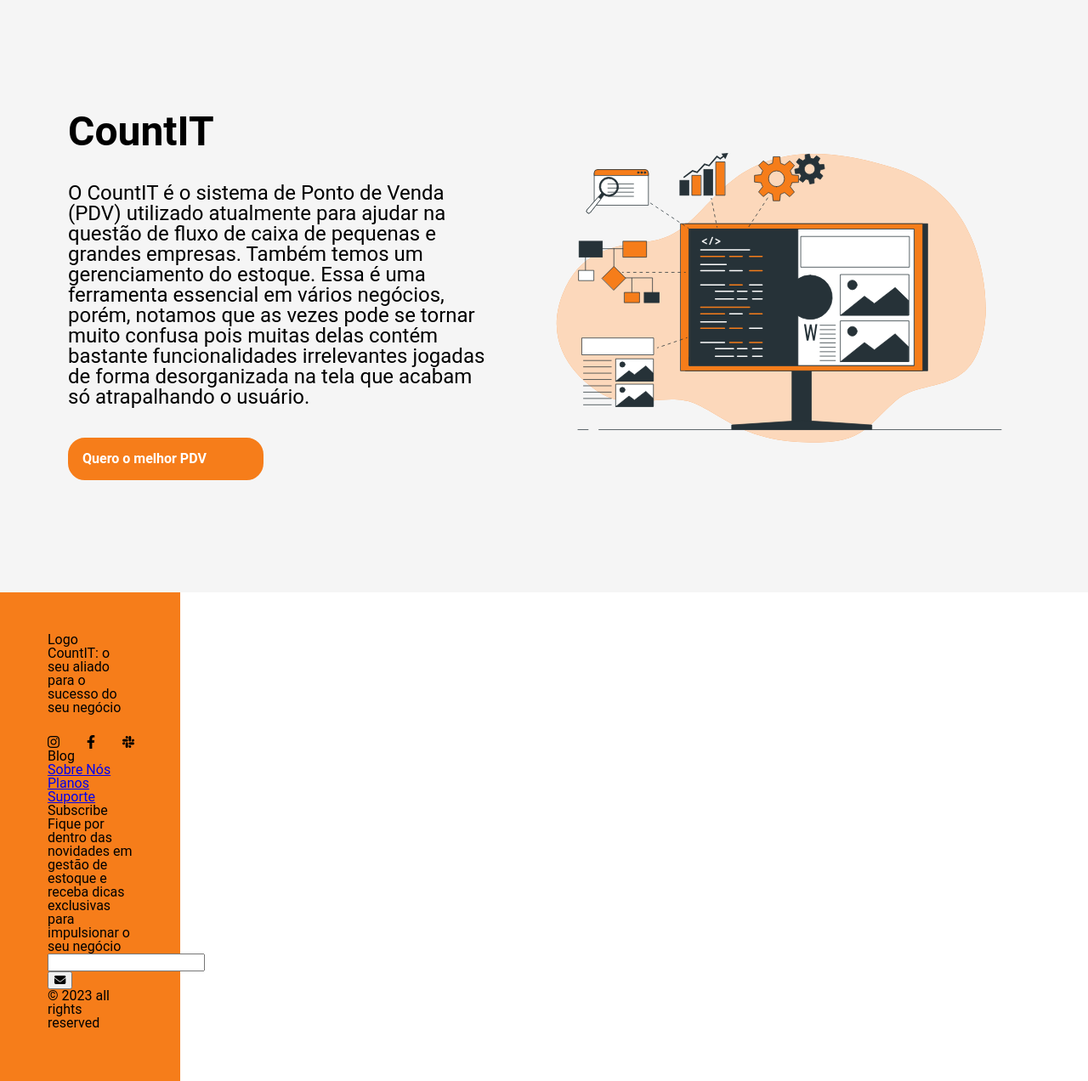
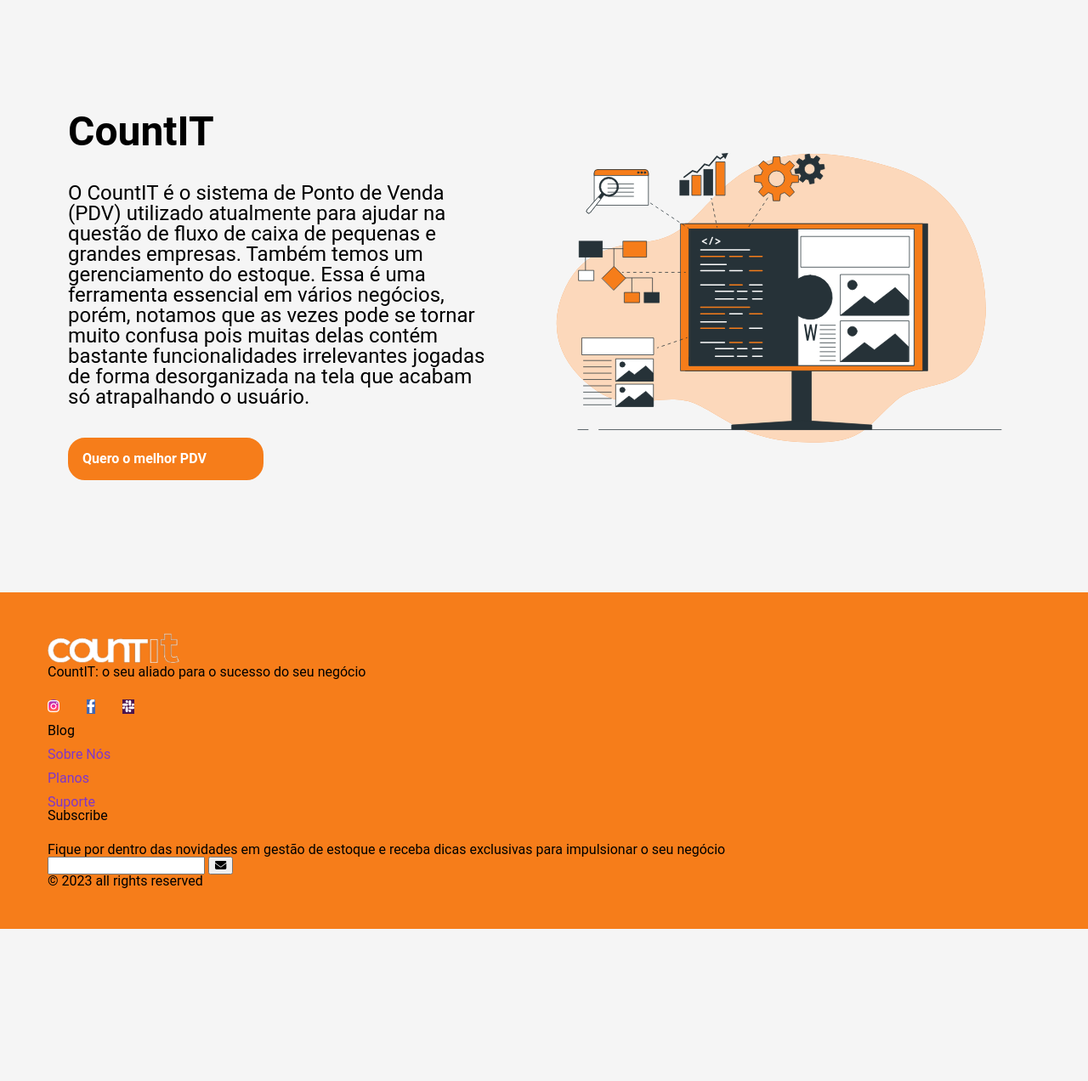
Before and after one commit to luismingati/countIt, a Django app: page / in a window 1280 px wide. Shown: the part 71-1343 px from the top of the page at 85% size. After the commit the page ends 1164 px from the top, so only its background shows below. Run offline with Django 4.2, Linux system fonts and the light colour scheme.

Commit message:
creatingfooter

```diff
--- a/app/static/css/style.css
+++ b/app/static/css/style.css
@@ -122,10 +122,16 @@ header .navbar .links .register:hover {
     width: 100%;
     color: black;
 }
+
+.footer-link{
+    text-decoration: none;
+}
+
+
 #footer_content{
     background-color: #F67D1A;
     display: grid;
-    grid-template-columns: repeat(4,1fr);
+    grid-template-columns: repeat(4, 1fr);
     padding: 3rem 3.5rem;
 }
 #footer_contacts{
@@ -137,5 +143,56 @@ header .navbar .links .register:hover {
     margin-top: 1.5rem;
 }
 #footer_social_media .footer-link{
+    display: flex;
+    align-items: center;
+    justify-content: center;
+    height: 2.5rem;
+    width: 2.5rem;
+    color: #F67D1A;
+    transition: all 0.4s;
+}
+
+#footer_social_media .footer-link i{
+    font-size: 1.25rem;
+}
+
+#footer_social_media .footer-link:hover{
+    opacity: 0.8;
+}
+
+#instagram{
+    background: linear-gradient(#7f37c9, #ff2992, #ff9807)
+    border-box;
+    border-radius: 80%;
+}
+
+#facebook{
+    background: #4267b3;
+}
+
+#slack{
+    background: #4C154D;
+}
+
+.footer-list{
+    display: flex;
+    flex-direction: column;
+    gap: 0.75rem;
+    list-style: none;
+}
+
+.footer-list .footer-link{
+    color: rgb(85, 85, 84);
+    transition: all 0.4s;
+    color: #7f37c9;
+}
+
+#footer_subscribe{
+    display:flex;
+    flex-direction: column;
+    gap:1.5rem;
+}
+
+#footer_subscribe{
 
 }
--- a/app/templates/app/index.html
+++ b/app/templates/app/index.html
@@ -35,23 +35,24 @@
     {% endblock homecontent %}
 
     <footer>
-        <div id="footer_content" style="display:block; width:100px">
+        <div id="footer_content" style="display:block;">
             <div id= "footer_contacts">
-                <h1>Logo</h1>
+                <a href="{% url 'home' %}"><img class="logo" src="/static/images/logo.png" alt="Logo countIT" style="width: 156px;"></a>
                 <p>CountIT: o seu aliado para o sucesso do seu negócio</p>
 
                 <div id= "footer_social_media">
                     <a href="#" class="footer_link", id="instagram">
-                        <i class="fa-brands fa-instagram" style="color: black;"></i>
+                        <i class="fa-brands fa-instagram" style="color: white;"></i>
                     </a>
 
                     <a href="#" class="footer_link", id="facebook">
-                        <i class="fa-brands fa-facebook-f" style="color: black;"></i>
+                        <i class="fa-brands fa-facebook-f" style="color: white;"></i>
                     </a>
 
                     <a href="#" class="footer_link", id="slack">
-                        <i class="fa-brands fa-slack" style="color: black;"></i>
+                        <i class="fa-brands fa-slack" style="color: white;"></i>
                     </a>
+                </div>
             </div>
             <ul class="footer-list">
                 <li>
```
